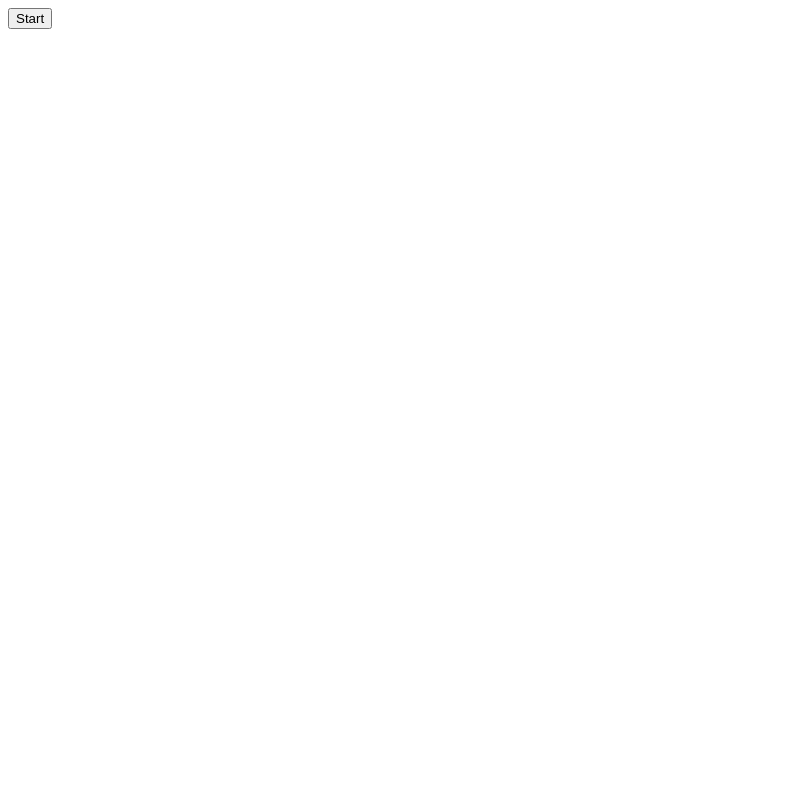
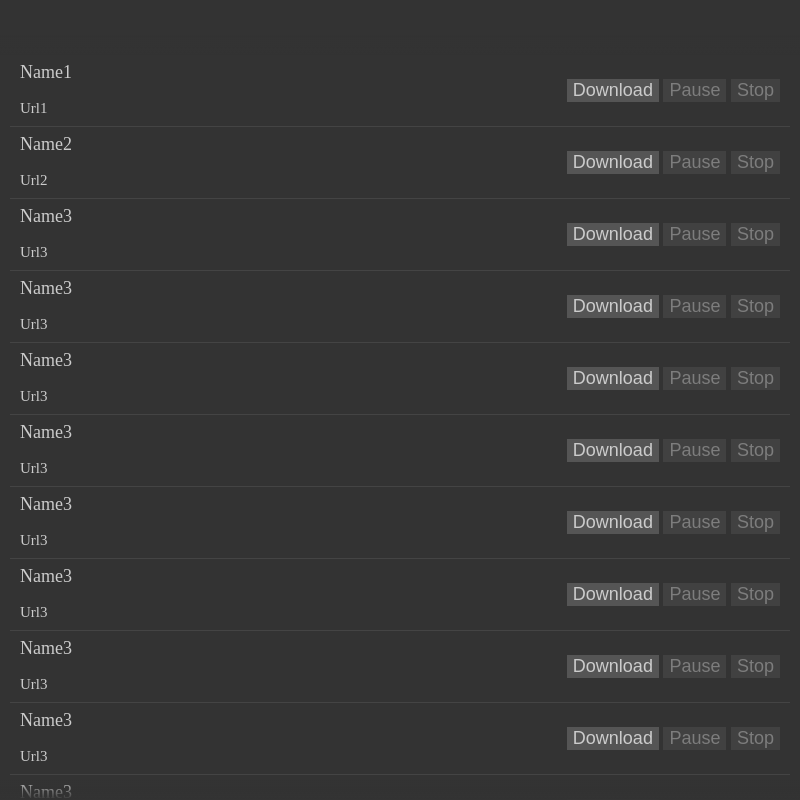
Before and after one commit to thislooksfun/tumblweed, an Electron app: page web/index.html in a window 800 px wide. Drawn offline with Linux system fonts and the light colour scheme.

Commit message:
More work on UI design

```diff
--- /dev/null
+++ b/web/css/index.css
@@ -0,0 +1,167 @@
+:root {
+  --titleBarHeight: 35px;
+
+  /* Colors */
+  --backgroundColor:     51,  51,  51; /* rgb( 51,  51,  51) */
+  --textColor:          204, 204, 204; /* rgb(204, 204, 204) */
+  --buttonColor:         85,  85,  85; /* rgb( 85,  85,  85) */
+  --buttonHover:        102, 102, 102; /* rgb(102, 102, 102) */
+  --buttonDisabled:      65,  65,  65; /* rgb( 65,  65,  65) */
+  --buttonDisabledText: 125, 125, 125; /* rgb(125, 125, 125) */
+
+  --fontSize: 18px;
+  --fontSizeSub: 15px;
+
+  --fadeHeight: 20px;
+}
+
+
+body {
+  background-color: rgb(var(--backgroundColor));
+  color: rgb(var(--textColor));
+
+  position: absolute;
+
+  top: 0;
+  left: 0;
+  height: 100%;
+  width: 100%;
+
+  margin: 0;
+  padding: 0;
+
+  font-size: var(--fontSize);
+}
+
+
+#titlebar {
+  -webkit-app-region: drag;
+  position: absolute;
+
+  top: 0;
+  left: 0;
+  height: var(--titleBarHeight);
+  width: 100%;
+}
+
+
+#insets {
+  position: absolute;
+
+  overflow: scroll;
+
+  top: var(--titleBarHeight);
+  bottom: 0;
+  left: 0;
+  right: 0;
+}
+
+#wrapper {
+  position: absolute;
+
+  left: 10px;
+  right: 10px;
+
+  padding: var(--fadeHeight) 0;
+}
+
+.fade-down, .fade-up {
+  position: fixed;
+  left: 0;
+  width: 100%;
+  height: var(--fadeHeight);
+
+  z-index: 9999;
+}
+.fade-down {
+  top: var(--titleBarHeight);
+  background: linear-gradient(to bottom, rgb(var(--backgroundColor)), rgba(var(--backgroundColor), 0));
+}
+.fade-up {
+  bottom: 0;
+  background: linear-gradient(to top, rgb(var(--backgroundColor)), rgba(var(--backgroundColor), 0));
+}
+
+
+.blog {
+  /* Grid */
+  display: grid;
+  grid-template-columns: 1fr 1fr 1fr;
+  grid-template-rows: 1fr 1fr;
+  grid-template-areas:
+    "Name Name Controls"
+    "URL URL Controls";
+  align-items: center;
+
+  /* Other */
+  position: relative;
+  box-sizing: border-box;
+
+  border-bottom: 1px solid #444;
+
+  height: 4em;
+  padding: 0 10px;
+}
+
+
+.blog .controls {
+  grid-area: Controls;
+  justify-self: right;
+}
+
+
+.blog .name {
+  grid-area: Name;
+}
+
+
+.blog .url {
+  grid-area: URL;
+  font-size: var(--fontSizeSub);
+}
+
+
+
+
+
+
+
+
+/*
+██████  ██    ██ ████████ ████████  ██████  ███    ██ ███████
+██   ██ ██    ██    ██       ██    ██    ██ ████   ██ ██
+██████  ██    ██    ██       ██    ██    ██ ██ ██  ██ ███████
+██   ██ ██    ██    ██       ██    ██    ██ ██  ██ ██      ██
+██████   ██████     ██       ██     ██████  ██   ████ ███████
+*/
+
+button {
+  background-color: rgb(var(--buttonColor));
+  border: 0;
+  cursor: pointer;
+  color: rgb(var(--textColor));
+  font-size: var(--fontSize);
+  text-decoration: none;
+}
+button:hover {
+  background-color: rgb(var(--buttonHover));
+}
+button:active {
+  box-shadow: inset 0px 0px 10px 2px #0005;
+}
+button:focus {
+  outline: 0;
+}
+button:disabled {
+  background-color: rgb(var(--buttonDisabled));
+  color: rgb(var(--buttonDisabledText));
+}
+
+
+.add-blog {
+  display: block;
+  position: relative;
+  margin: 1em auto;
+
+  padding: 15px 50px;
+}
--- a/web/index.html
+++ b/web/index.html
@@ -10,13 +10,140 @@
     <script src="js/index.js" charset="utf-8"></script>
 
     <!-- Stylesheets -->
+    <link rel="stylesheet" href="css/index.css" />
 
     <!-- Other -->
     <title>TumblrWeed</title>
   </head>
   <body>
 
-    <button type="button" name="button" onclick="startDownload()">Start</button>
+    <div id="titlebar"></div>
+
+    <div id="insets">
+
+      <div class="fade-down"></div>
+
+      <div id="wrapper">
+
+        <div id="blogs">
+          <section class="blog">
+            <span class="name">Name1</span>
+            <span class="url">Url1</span>
+            <div class="controls">
+              <button type="button">Download</button>
+              <button type="button" disabled>Pause</button>
+              <button type="button" disabled>Stop</button>
+            </div>
+          </section>
+
+          <section class="blog">
+            <span class="name">Name2</span>
+            <span class="url">Url2</span>
+            <div class="controls">
+              <button type="button">Download</button>
+              <button type="button" disabled>Pause</button>
+              <button type="button" disabled>Stop</button>
+            </div>
+          </section>
+
+          <section class="blog">
+            <span class="name">Name3</span>
+            <span class="url">Url3</span>
+            <div class="controls">
+              <button type="button">Download</button>
+              <button type="button" disabled>Pause</button>
+              <button type="button" disabled>Stop</button>
+            </div>
+          </section>
+
+          <section class="blog">
+            <span class="name">Name3</span>
+            <span class="url">Url3</span>
+            <div class="controls">
+              <button type="button">Download</button>
+              <button type="button" disabled>Pause</button>
+              <button type="button" disabled>Stop</button>
+            </div>
+          </section>
+
+          <section class="blog">
+            <span class="name">Name3</span>
+            <span class="url">Url3</span>
+            <div class="controls">
+              <button type="button">Download</button>
+              <button type="button" disabled>Pause</button>
+              <button type="button" disabled>Stop</button>
+            </div>
+          </section>
+
+          <section class="blog">
+            <span class="name">Name3</span>
+            <span class="url">Url3</span>
+            <div class="controls">
+              <button type="button">Download</button>
+              <button type="button" disabled>Pause</button>
+              <button type="button" disabled>Stop</button>
+            </div>
+          </section>
+
+          <section class="blog">
+            <span class="name">Name3</span>
+            <span class="url">Url3</span>
+            <div class="controls">
+              <button type="button">Download</button>
+              <button type="button" disabled>Pause</button>
+              <button type="button" disabled>Stop</button>
+            </div>
+          </section>
+
+          <section class="blog">
+            <span class="name">Name3</span>
+            <span class="url">Url3</span>
+            <div class="controls">
+              <button type="button">Download</button>
+              <button type="button" disabled>Pause</button>
+              <button type="button" disabled>Stop</button>
+            </div>
+          </section>
+
+          <section class="blog">
+            <span class="name">Name3</span>
+            <span class="url">Url3</span>
+            <div class="controls">
+              <button type="button">Download</button>
+              <button type="button" disabled>Pause</button>
+              <button type="button" disabled>Stop</button>
+            </div>
+          </section>
+
+          <section class="blog">
+            <span class="name">Name3</span>
+            <span class="url">Url3</span>
+            <div class="controls">
+              <button type="button">Download</button>
+              <button type="button" disabled>Pause</button>
+              <button type="button" disabled>Stop</button>
+            </div>
+          </section>
+
+          <section class="blog">
+            <span class="name">Name3</span>
+            <span class="url">Url3</span>
+            <div class="controls">
+              <button type="button">Download</button>
+              <button type="button" disabled>Pause</button>
+              <button type="button" disabled>Stop</button>
+            </div>
+          </section>
+        </div>
+
+        <button type="button" class="add-blog" name="add" onclick="addBlog()">Add Blog</button>
+
+      </div>
+
+      <div class="fade-up"></div>
+
+    </div>
 
   </body>
 </html>
```
Also changed, not shown: main.js (+11 -1 lines).
